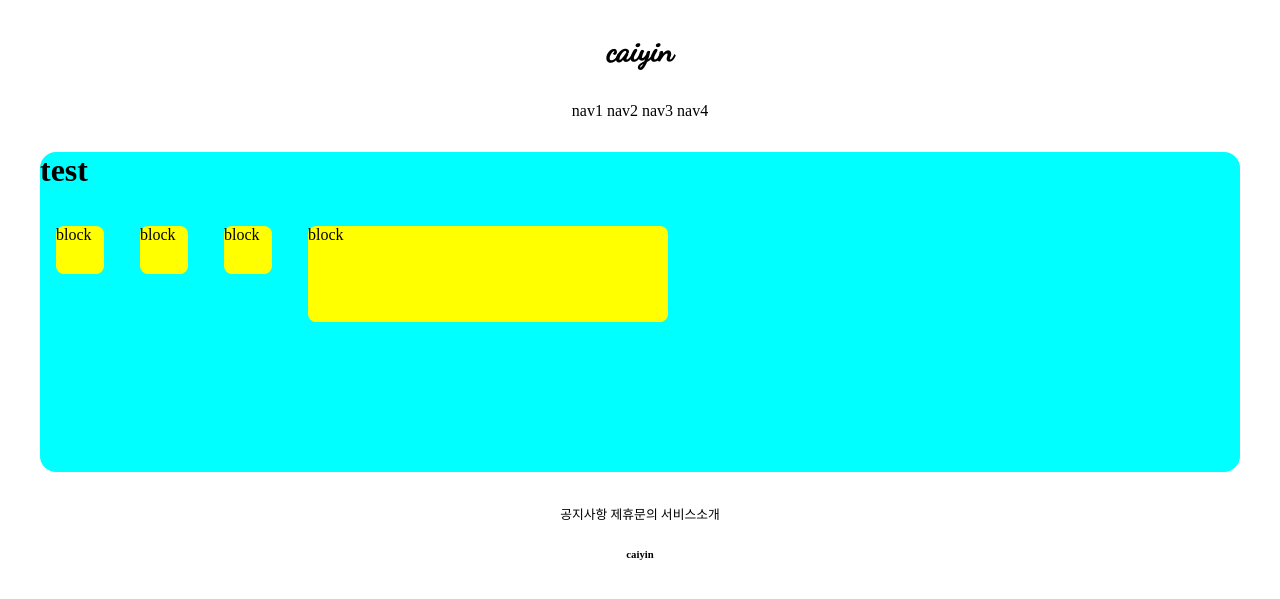
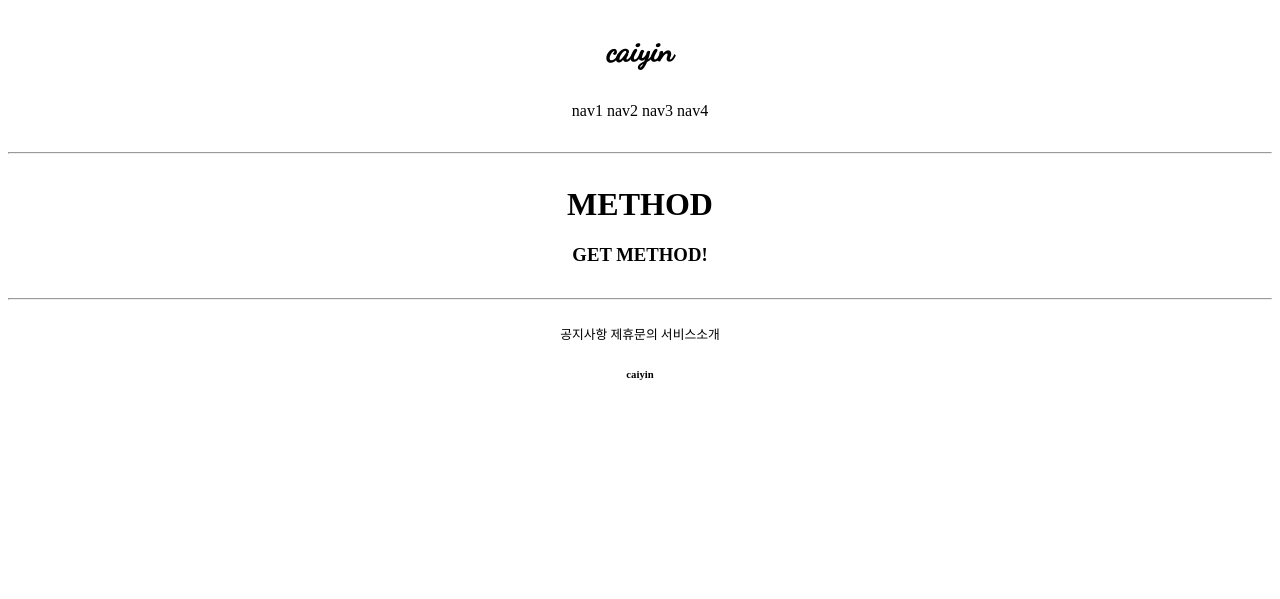
Before and after one commit to caiyin0211/gis_me, a Django app: page /accounts/hello_world/ in a window 1280 px wide. Shown: the top 599 px of the page. Run offline with Django 3.2, Linux system fonts and the light colour scheme; parts of the project's set-up code (start-up, migrations or seed data) failed here and were passed over.

Commit message:
7/8 commit1(get method)

```diff
--- a/accountapp/templates/accountapp/hello_world.html
+++ b/accountapp/templates/accountapp/hello_world.html
@@ -2,30 +2,12 @@
 
 {% block content %}
 
-    <style>
 
-        .testing{
-            background-color: yellow;
-            height: 48px;
-            width: 48px;
-            margin: 1rem;
-            border-radius: .5rem;
+    <div style="margin: 2rem; text-align: center">
 
-        }
+        <h1>METHOD</h1>
 
-    </style>
-
-    <div style="height: 20rem; background-color: aqua; border-radius: 1rem; margin: 2rem">
-
-    <h1>test</h1>
-
-
-    <div class = "testing" style=" display: inline-block"> block</div>
-    <div class = "testing" style=" display: inline-block; width: 3rem; height: 3rem"> block</div>
-    <div class = "testing" style=" display: inline-block; width: 3em; height: 3em"> block</div>
-    <div class = "testing" style=" display: inline-block; width: 30%; height: 30%"> block</div>
-
-
+        <h3>{{ text }}</h3>
 
 
     </div>
--- a/accountapp/views.py
+++ b/accountapp/views.py
@@ -4,4 +4,9 @@ from django.shortcuts import render
 # Create your views here.
 
 def hello_world(request):
-    return render(request, 'accountapp/hello_world.html')
+    if request.method == 'POST':
+        return render(request, 'accountapp/hello_world.html',
+                      context={'text': 'POST METHOD!'})
+    else:
+        return render(request, 'accountapp/hello_world.html',
+                      context={'text': 'GET METHOD!'})
--- a/templates/base.html
+++ b/templates/base.html
@@ -5,8 +5,12 @@
 
 {% include 'header.html' %}
 
+<hr>
+
 {% block content %}
 {% endblock %}
+
+<hr>
 
 {% include 'footer.html' %}
 
```
